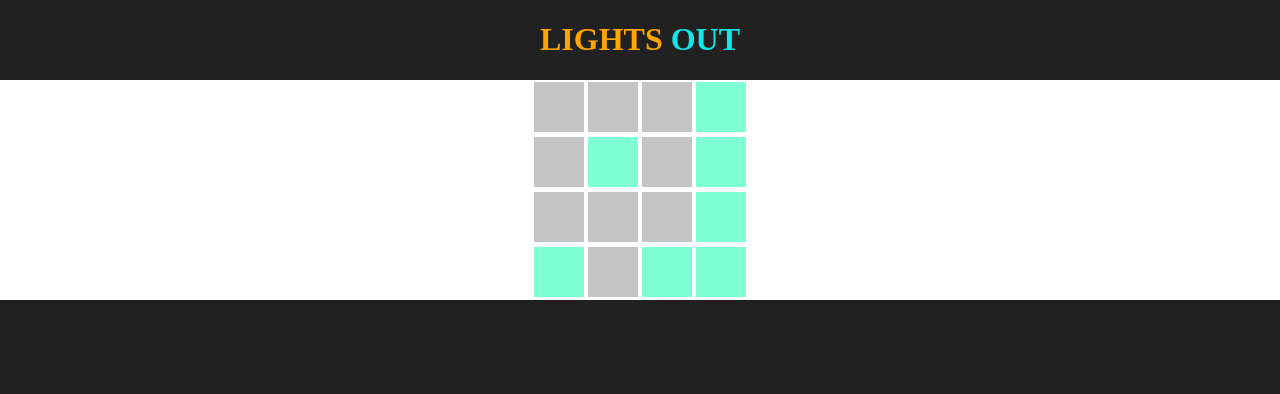
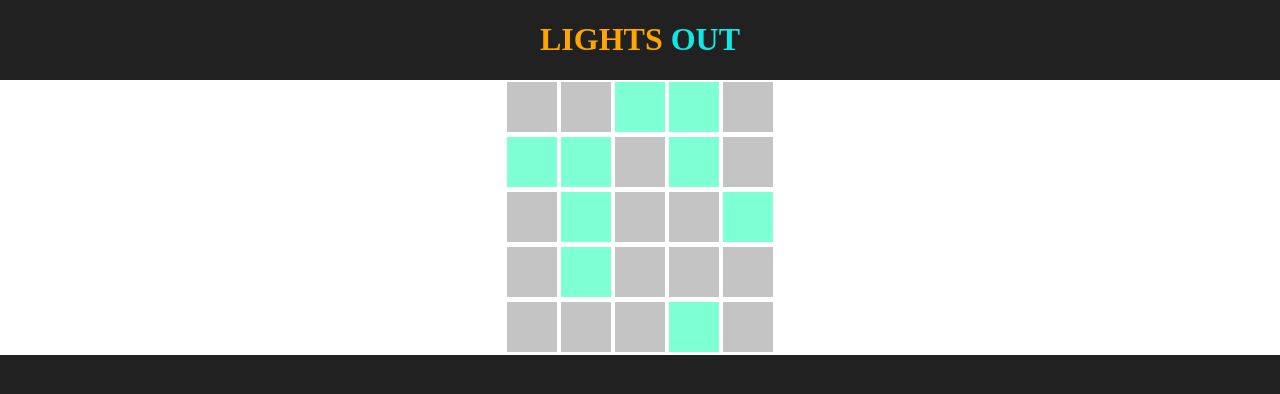
Before and after one commit to luciatruden/lights-out, a React (Create React App) app: page / in a window 1280 px wide. Shown: the top 394 px of the page. Built offline with nearby package versions, Linux system fonts and the light colour scheme; a web font is replaced by a local one.

Commit message:
change randomLight function to include chanceLightStartsOn as passed through props

```diff
--- a/src/App.js
+++ b/src/App.js
@@ -6,7 +6,7 @@ function App() {
   return (
     <div className="App">
       <h1 className='App-h1'>LIGHTS <span>OUT</span></h1>
-      <Board size={4} />
+      <Board size={5} chanceLightStartsOn={0.25} />
 
     </div>
   );
```
